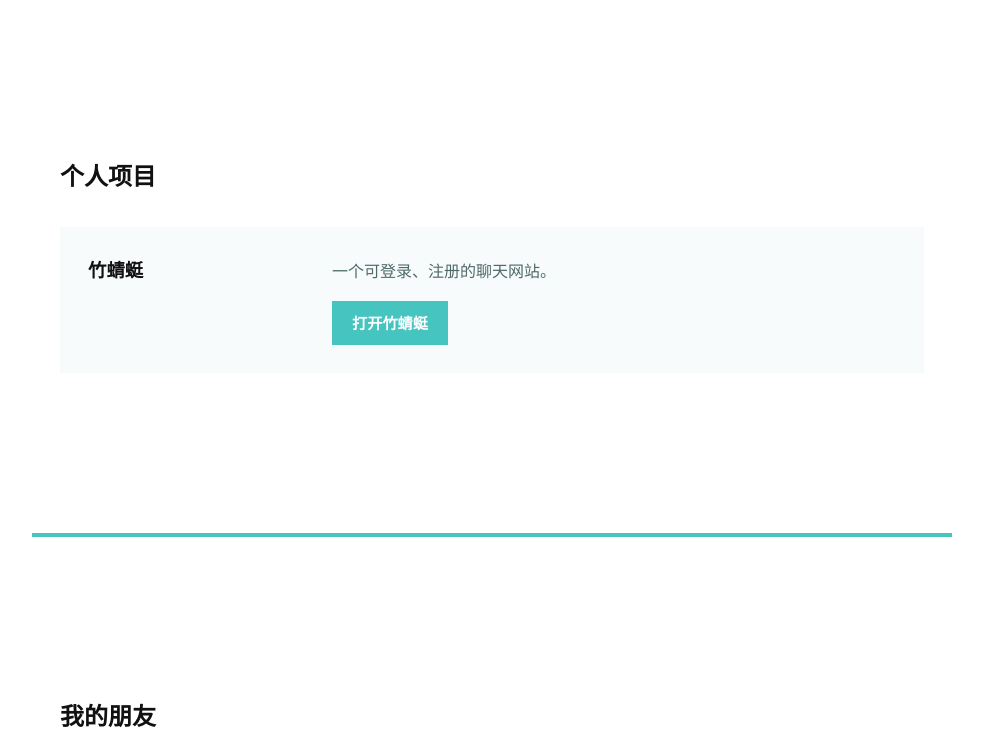
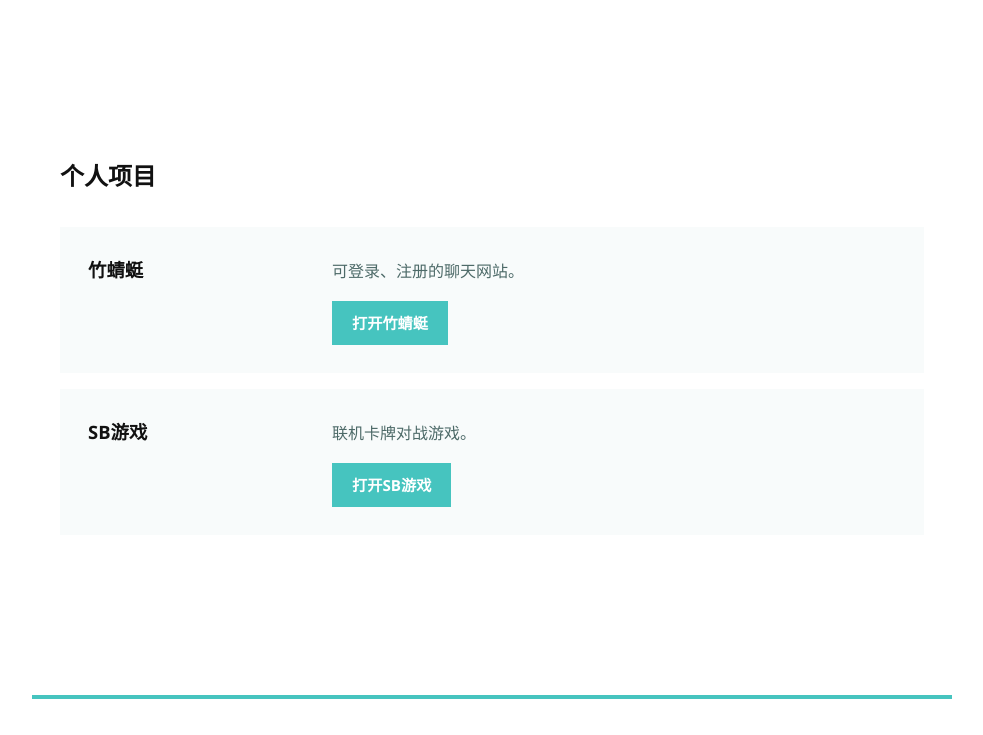
Before and after one commit to helicbamboo/helicbamboo.github.io, a plain HTML site: page index.html in a window 1280 px wide. Shown: the part 554-1289 px from the top of the page, without its empty margins (148-1131 px from the left). Drawn offline with Linux system fonts and the light colour scheme.

Commit message:
Add files via upload

```diff
--- a/index.html
+++ b/index.html
@@ -31,13 +31,22 @@
 
     <section id="projects" class="section">
       <h2>个人项目</h2>
+      <div class="project-list">
         <article class="project">
           <h3>竹蜻蜓</h3>
           <div>
-          <p>一个可登录、注册的聊天网站。</p>
+            <p>可登录、注册的聊天网站。</p>
             <a class="link" href="http://129.211.13.226:40000/log_in.html" target="_blank" rel="noopener">打开竹蜻蜓</a>
           </div>
         </article>
+        <article class="project">
+          <h3>SB游戏</h3>
+          <div>
+            <p>联机卡牌对战游戏。</p>
+            <a class="link" href="http://129.211.13.226:40003/" target="_blank" rel="noopener">打开SB游戏</a>
+          </div>
+        </article>
+      </div>
     </section>
 
     <div class="divider" aria-hidden="true"></div>
--- a/styles.css
+++ b/styles.css
@@ -154,6 +154,11 @@ body {
   background: var(--panel-cyan);
 }
 
+.project-list {
+  display: grid;
+  gap: 16px;
+}
+
 .project h3 {
   margin: 0;
   font-size: 1.15rem;
```
Lines whose indentation alone changed are shown as unchanged.
